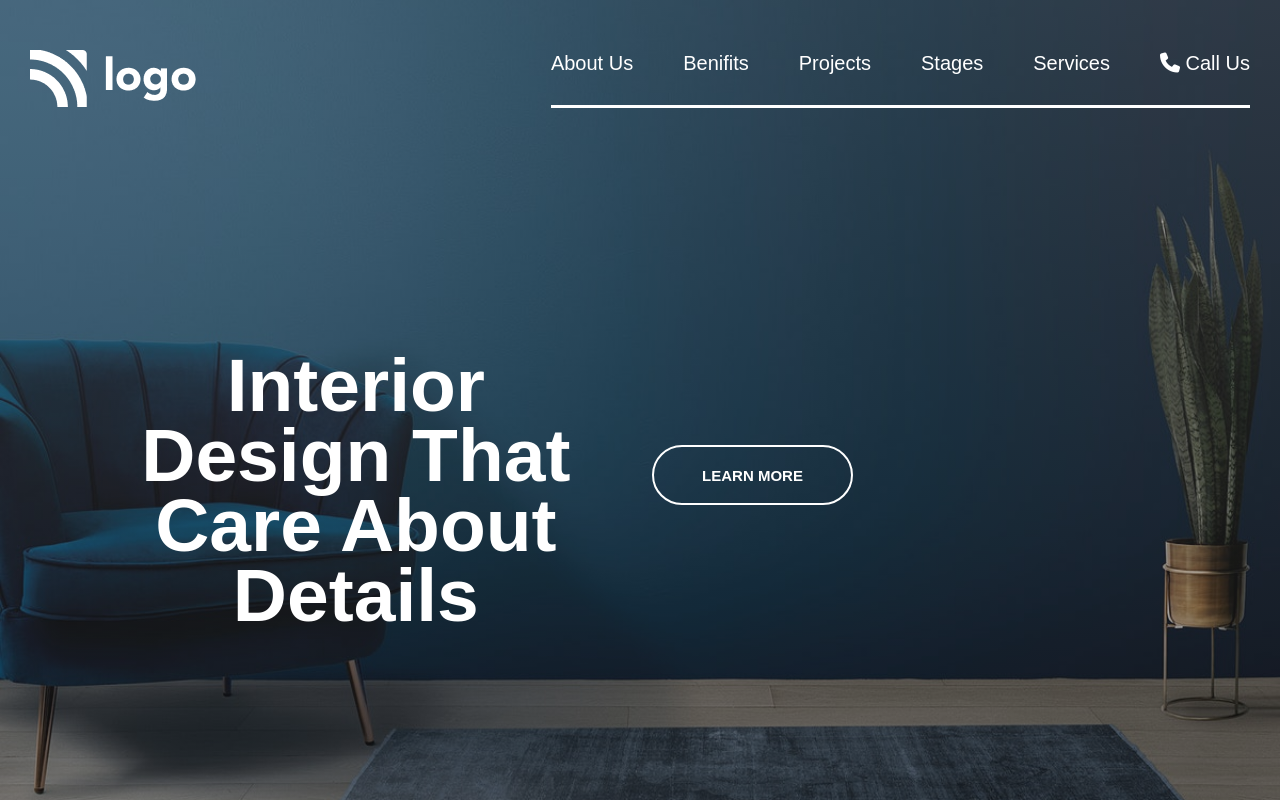
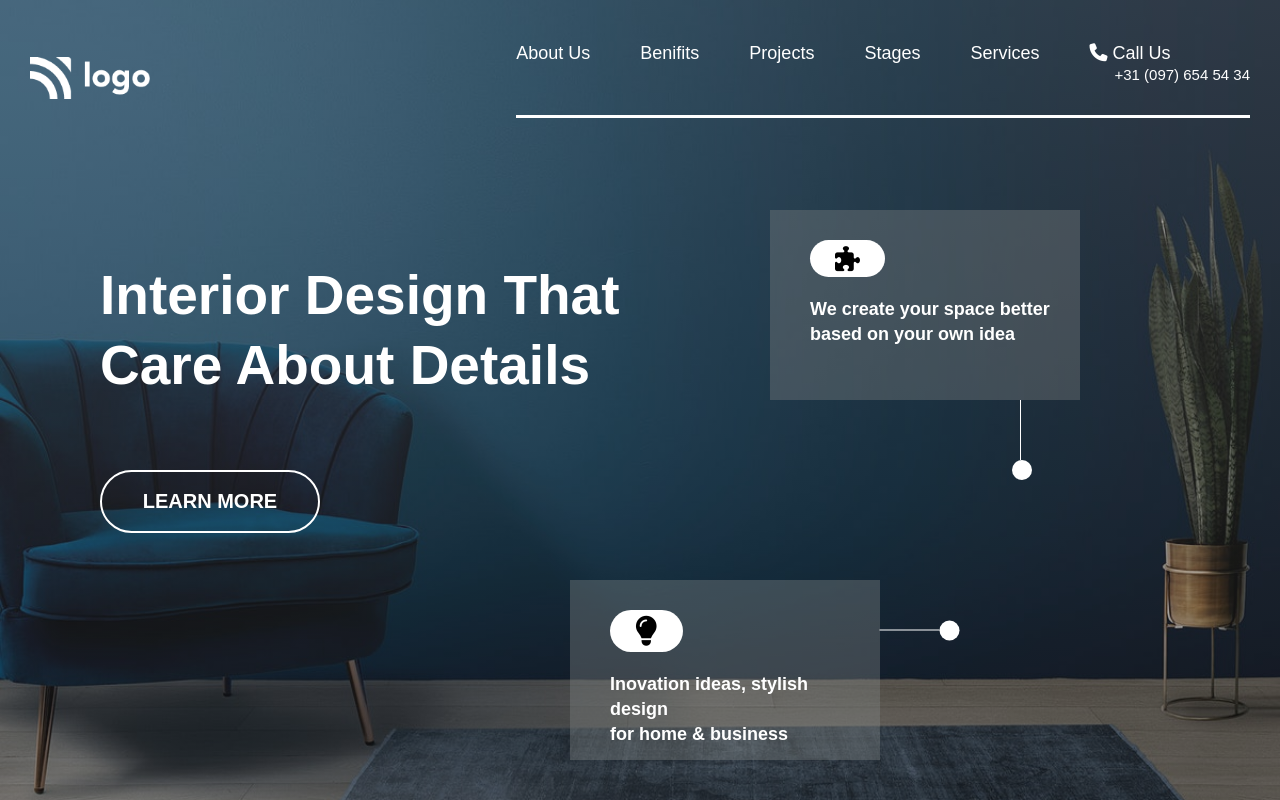
Before and after one commit to Sumantkm/Project-10_Interior-design-page, a plain HTML site: page index.html in a window 1280 px wide. Drawn offline with Linux system fonts and the light colour scheme.

Commit message:
font size updated

```diff
--- a/css/style.css
+++ b/css/style.css
@@ -24,15 +24,16 @@ header{
 
 div img.logo{
     margin-left: 30px;
+    width: 120px;
 }
 
 nav.navbar ul.list-items{
     display: flex;
     flex-direction: row;
-    gap: 100px;
+    gap: 50px;
     list-style: none;
     color: #fff;
-    font-size: 25px;
+    font-size: 18px;
     font-weight: 400;
     margin-right: 30px;
     border-bottom: 3px solid #fff;
@@ -46,14 +47,14 @@ nav.navbar ul.list-items{
     display: inline;
 }
 
-@media only screen and (max-width: 1320px) {
+@media only screen and (max-width: 890px) {
     nav.navbar ul.list-items{
         display: flex;
         flex-direction: row;
-        gap: 50px;
+        gap: 20px;
         list-style: none;
         color: #fff;
-        font-size: 20px;
+        font-size: 16px;
         font-weight: 400;
         margin-right: 30px;
         border-bottom: 3px solid #fff;
@@ -85,33 +86,33 @@ div.left-column{
 
 div.left-column h1{
     margin-top: 100px;
-    font-size: 85px;
+    font-size: 55px;
     color: #fff;
     text-transform: capitalize;
-    line-height: 100px;
+    line-height: 70px;
 }
 
 div.left-column button{
-    width: 270px;
-    padding: 20px 10px;
+    width: 220px;
+    padding: 18px 10px;
     margin-top: 70px;
     background: transparent;
     border: 2px solid #fff;
-    font-size: 25px;
+    font-size: 20px;
     font-weight: 800;
     color: #fff;
     text-transform: uppercase;
     border-radius: 50px;
 }
 
-@media only screen and (max-width: 1320px){
+@media only screen and (max-width: 890px){
     div.left-column h1{
         margin-top: 100px;
-        font-size: 75px;
+        font-size: 55px;
         color: #fff;
         text-transform: capitalize;
-        line-height: 70px;
-        text-align: center;
+        line-height: 60px;
+
     }
 
     div.left-column{
@@ -119,7 +120,7 @@ div.left-column button{
         display: flex;
         flex-direction: row;
         align-items: center;
-        gap: 40px;
+        gap: 30px;
 
 
     }
@@ -153,46 +154,46 @@ div.right-column{
  div.right-1{
     position: relative;
     margin-right:200px ;
-    width: 400px;
-    height: 210px;
+    width: 310px;
+    height: 190px;
     background-color: #7f83835e;
     cursor: pointer;
 
 }
 
   i.fa-solid.fa-puzzle-piece {
-    font-size: 50px;
+    font-size: 25px;
     margin-left: 40px;
     margin-top: 30px;
-    padding: 6px 35px;
+    padding: 6px 25px;
     border-radius: 40px;
     background-color: #fff;
 }
 
 div.right-1 p{
-    font-size: 25px;
+    font-size: 18px;
     font-weight: 700;
     margin-top: 20px;
     margin-left: 40px;
-    line-height: 30px;
+    line-height: 25px;
     color: #fff;
 }
 
 div.line-1{
     position: absolute;
-    height: 100px;
+    height: 60px;
     width: 1px;
     background-color: #FFFFFF;
-    top: 210px;
-    left: 300px;
+    top: 190px;
+    left: 250px;
 }
 
 span.circle-1{
     position: absolute;
-    top: 90px;
-    left: -14px;
-    width: 30px;
-    height: 30px;
+    top: 60px;
+    left: -8px;
+    width: 20px;
+    height: 20px;
     border-radius: 50%;
     background-color: #fff;
 }
@@ -201,55 +202,55 @@ span.circle-1{
 div.right-2{
     position: absolute;
     margin-top: 50px;
-    width: 400px;
-    height: 220px;
+    width: 310px;
+    height: 180px;
     background-color: #7f838363;
     align-self: flex-start;
-    right: 500px;
+    right: 400px;
     bottom: 40px;
     cursor: pointer;
 }
 
 i.fa-solid.fa-lightbulb {
-    font-size: 50px;
+    font-size: 30px;
     margin-left: 40px;
     margin-top: 30px;
-    padding: 6px 35px;
+    padding: 6px 25px;
     border-radius: 40px;
     background-color: #fff;
 }
 
 div.right-2 p{
-    font-size: 25px;
+    font-size: 18px;
     font-weight: 700;
     margin-top: 20px;
     margin-left: 40px;
-    line-height: 30px;
+    line-height: 25px;
     color: #fff;
 }
 
 
 div.line-2{
     position: absolute;
-    height: 100px;
+    height: 60px;
     width: 1px;
     background-color: #FFFFFF;
     top: 20px;
-    right: -50px;
+    right: -30px;
     transform: rotate(-90deg);
 }
 
 span.circle-2{
     position: absolute;
-    top: 90px;
-    left: -14px;
-    width: 30px;
-    height: 30px;
+    top: 60px;
+    left: -10px;
+    width: 20px;
+    height: 20px;
     border-radius: 50%;
     background-color: #fff;
 }
 
-@media only screen and (max-width: 1320px){
+@media only screen and (max-width: 900px){
     div.right-column{
         display: none;
     }
```
